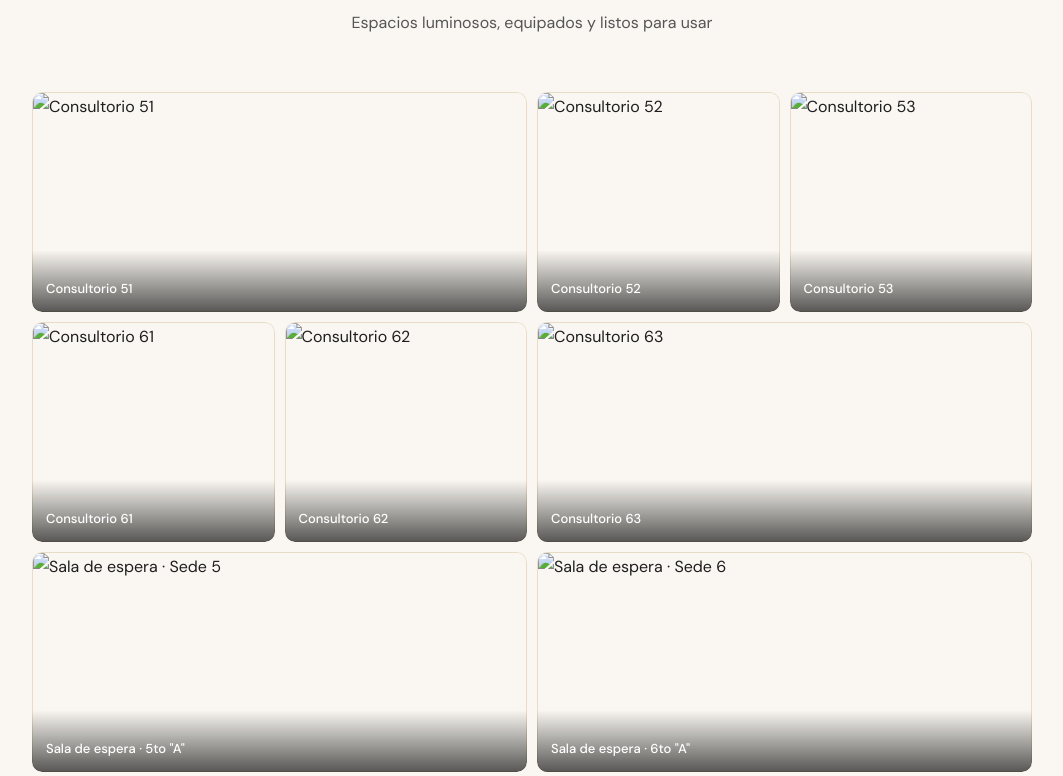
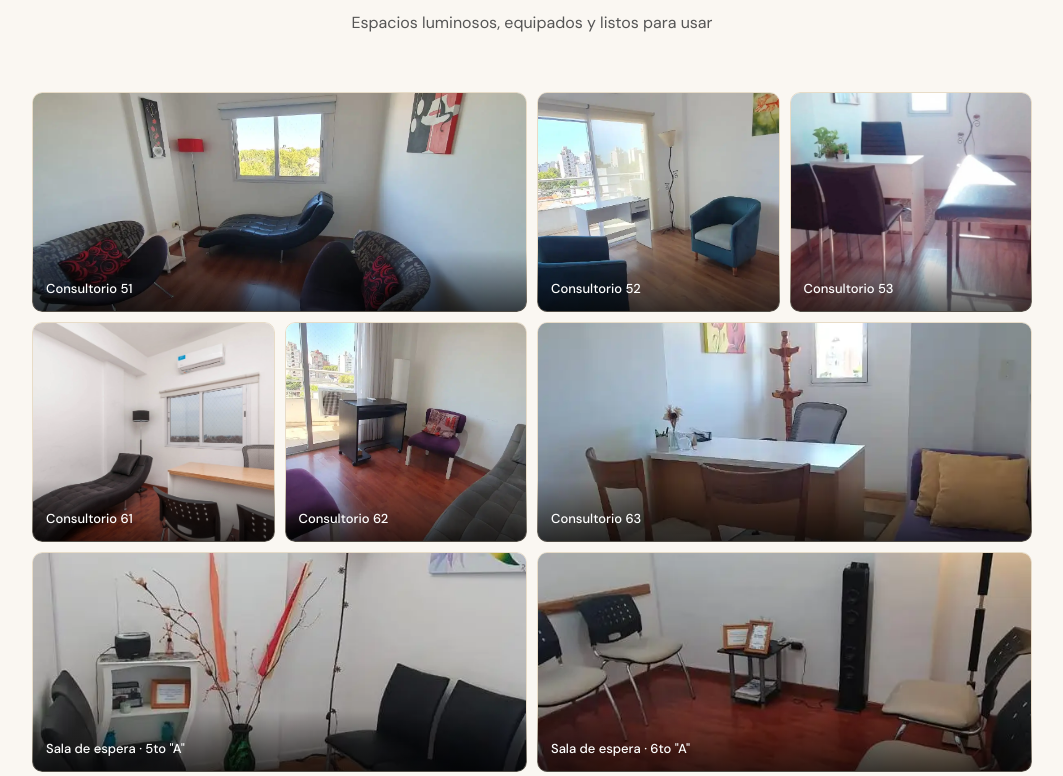
Before and after one commit to AdrianFalasca/consultorios-lanus, a plain HTML site: page index.html in a window 1280 px wide. Shown: the part 1110-1886 px from the top of the page, without its empty margins (108-1171 px from the left). Drawn offline with nearby package versions, Linux system fonts and the light colour scheme.

Commit message:
img error

```diff
--- a/index.html
+++ b/index.html
@@ -67,35 +67,35 @@
 
 <div class="gallery-grid">
 <div class="gallery-item">
-<img alt="Consultorio 51" loading="lazy" onclick="openModal('51',1)" src="./img/51/1.jpeg">
+<img alt="Consultorio 51" loading="lazy" onclick="openModal('51',1)" src="./img/51/1.webp">
 <div class="gallery-caption">Consultorio 51</div>
 </div>
 <div class="gallery-item">
-<img alt="Consultorio 52" loading="lazy" onclick="openModal('52',1)" src="./img/52/1.jpeg">
+<img alt="Consultorio 52" loading="lazy" onclick="openModal('52',1)" src="./img/52/1.webp">
 <div class="gallery-caption">Consultorio 52</div>
 </div>
 <div class="gallery-item">
-<img alt="Consultorio 53" loading="lazy" onclick="openModal('53',1)" src="./img/53/1.jpeg">
+<img alt="Consultorio 53" loading="lazy" onclick="openModal('53',1)" src="./img/53/1.webp">
 <div class="gallery-caption">Consultorio 53</div>
 </div>
 <div class="gallery-item">
-<img alt="Consultorio 61" loading="lazy" onclick="openModal('61',1)" src="./img/61/1.jpeg">
+<img alt="Consultorio 61" loading="lazy" onclick="openModal('61',1)" src="./img/61/1.webp">
 <div class="gallery-caption">Consultorio 61</div>
 </div>
 <div class="gallery-item">
-<img alt="Consultorio 62" loading="lazy" onclick="openModal('62',1)" src="./img/62/1.jpeg">
+<img alt="Consultorio 62" loading="lazy" onclick="openModal('62',1)" src="./img/62/1.webp">
 <div class="gallery-caption">Consultorio 62</div>
 </div>
 <div class="gallery-item">
-<img alt="Consultorio 63" loading="lazy" onclick="openModal('63',1)" src="./img/63/1.jpeg">
+<img alt="Consultorio 63" loading="lazy" onclick="openModal('63',1)" src="./img/63/1.webp">
 <div class="gallery-caption">Consultorio 63</div>
 </div>
 <div class="gallery-item">
-<img alt="Sala de espera · Sede 5" loading="lazy" onclick="openModal('sala-de-espera-5',1)" src="./img/sala-de-espera-5/1.jpeg">
+<img alt="Sala de espera · Sede 5" loading="lazy" onclick="openModal('sala-de-espera-5',1)" src="./img/sala-de-espera-5/1.webp">
 <div class="gallery-caption">Sala de espera · 5to "A"</div>
 </div>
 <div class="gallery-item">
-<img alt="Sala de espera · Sede 6" loading="lazy" onclick="openModal('sala-de-espera-6',1)" src="./img/sala-de-espera-6/1.jpeg">
+<img alt="Sala de espera · Sede 6" loading="lazy" onclick="openModal('sala-de-espera-6',1)" src="./img/sala-de-espera-6/1.webp">
 <div class="gallery-caption">Sala de espera · 6to "A"</div>
 </div>
 </div>
--- a/script.js
+++ b/script.js
@@ -11,7 +11,7 @@ function openModal(folder, index) {
 }
 
 function updateModal() {
-  document.getElementById("modalImg").src = `./img/${modalFolder}/${modalIndex}.jpeg`;
+  document.getElementById("modalImg").src = `./img/${modalFolder}/${modalIndex}.webp`;
   document.getElementById("modalCounter").textContent = `${modalIndex} / ${modalTotal}`;
 }
 
--- a/styles.css
+++ b/styles.css
@@ -41,7 +41,7 @@
 
   background-image:
   linear-gradient(rgba(0, 0, 0, 0.314), rgba(0, 0, 0, 0.16)),
-    url("./img/51/1.jpeg");
+    url("./img/51/1.webp");
   background-size:cover;
   background-position:center;
   background-repeat:no-repeat;
@@ -180,7 +180,7 @@
   .hero{
     background-image:
       linear-gradient(rgba(0, 0, 0, 0.232), rgba(0, 0, 0, 0.16)),
-      url("./img/63/1.jpeg");
+      url("./img/63/1.webp");
   }
 
   #reserva { padding-left:0; padding-right:0; }
```
